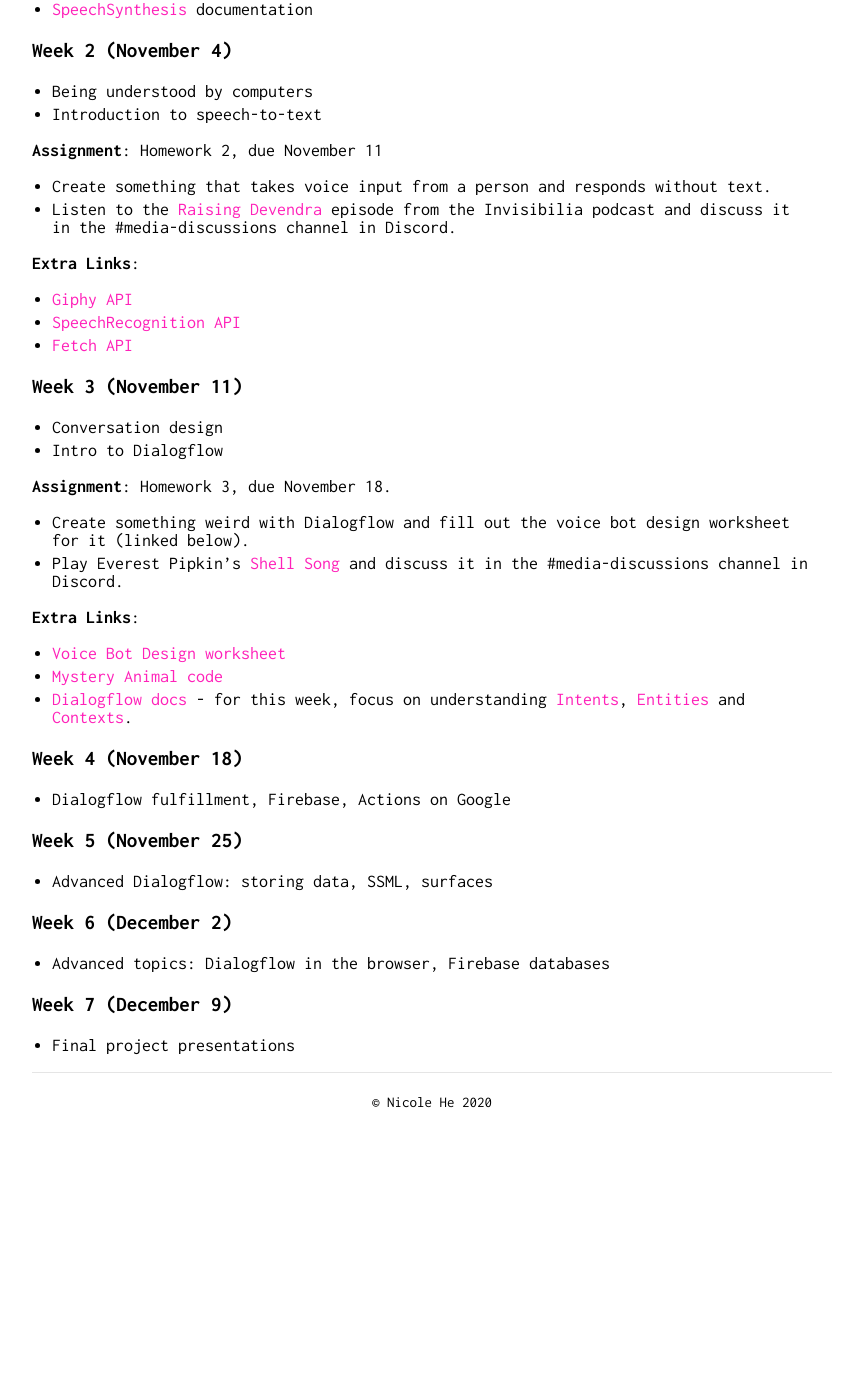
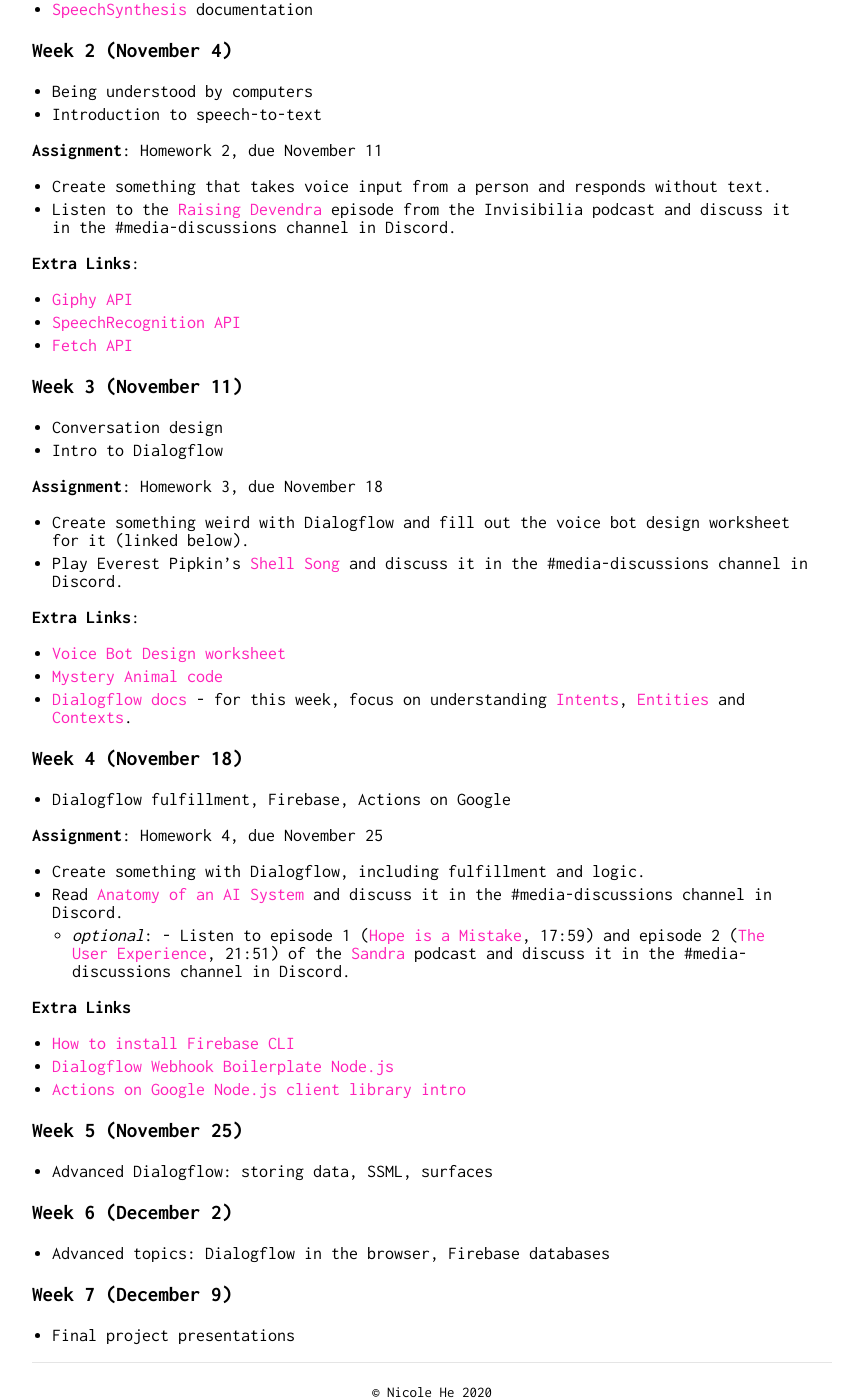
Before and after one commit to nicolehe/nicolehe.github.io, a Jekyll site: the page built from schedule.md, in a window 1280 px wide and 1400 px high, scrolled down 671 px. Shown: the whole window, without its empty margins (208-1071 px from the left). Built offline with Jekyll 4.4.1, drawn with Linux system fonts in a browser that asks for light colours; our own code applies the rules of GitHub Pages for plain Markdown files; before the commit the page ends 1781 px from its top, so only the background shows below that.

Commit message:
week 4 sched

```diff
--- a/schedule.md
+++ b/schedule.md
@@ -42,7 +42,7 @@
 - Conversation design
 - Intro to Dialogflow
 
-**Assignment**: Homework 3, due November 18.
+**Assignment**: Homework 3, due November 18
 - Create something weird with Dialogflow and fill out the voice bot design worksheet for it (linked below).
 - Play Everest Pipkin's [Shell Song](https://culture.theodi.org/shellsong/) and discuss it in the #media-discussions channel in Discord.
 
@@ -56,6 +56,16 @@
 
 - Dialogflow fulfillment, Firebase, Actions on Google
 
+**Assignment**: Homework 4, due November 25
+- Create something with Dialogflow, including fulfillment and logic.
+- Read [Anatomy of an AI System](https://anatomyof.ai/) and discuss it in the #media-discussions channel in Discord.
+    - *optional*: - Listen to episode 1 ([Hope is a Mistake](https://www.gimletmedia.com/sandra/1-hope-is-a-mistake#episode-player), 17:59) and episode 2 ([The User Experience](https://www.gimletmedia.com/sandra/2-the-user-experience#episode-player), 21:51) of the [Sandra](https://www.gimletmedia.com/sandra) podcast and discuss it in the #media-discussions channel in Discord.
+
+**Extra Links**
+- [How to install Firebase CLI](https://firebase.google.com/docs/cli/)
+- [Dialogflow Webhook Boilerplate Node.js](https://github.com/actions-on-google/dialogflow-webhook-boilerplate-nodejs/blob/master/functions/index.js)
+- [Actions on Google Node.js client library intro](https://developers.google.com/assistant/conversational/df-asdk/reference/nodejsv2/overview)
+
 ### Week 5 (November 25)
 
 - Advanced Dialogflow: storing data, SSML, surfaces
```
